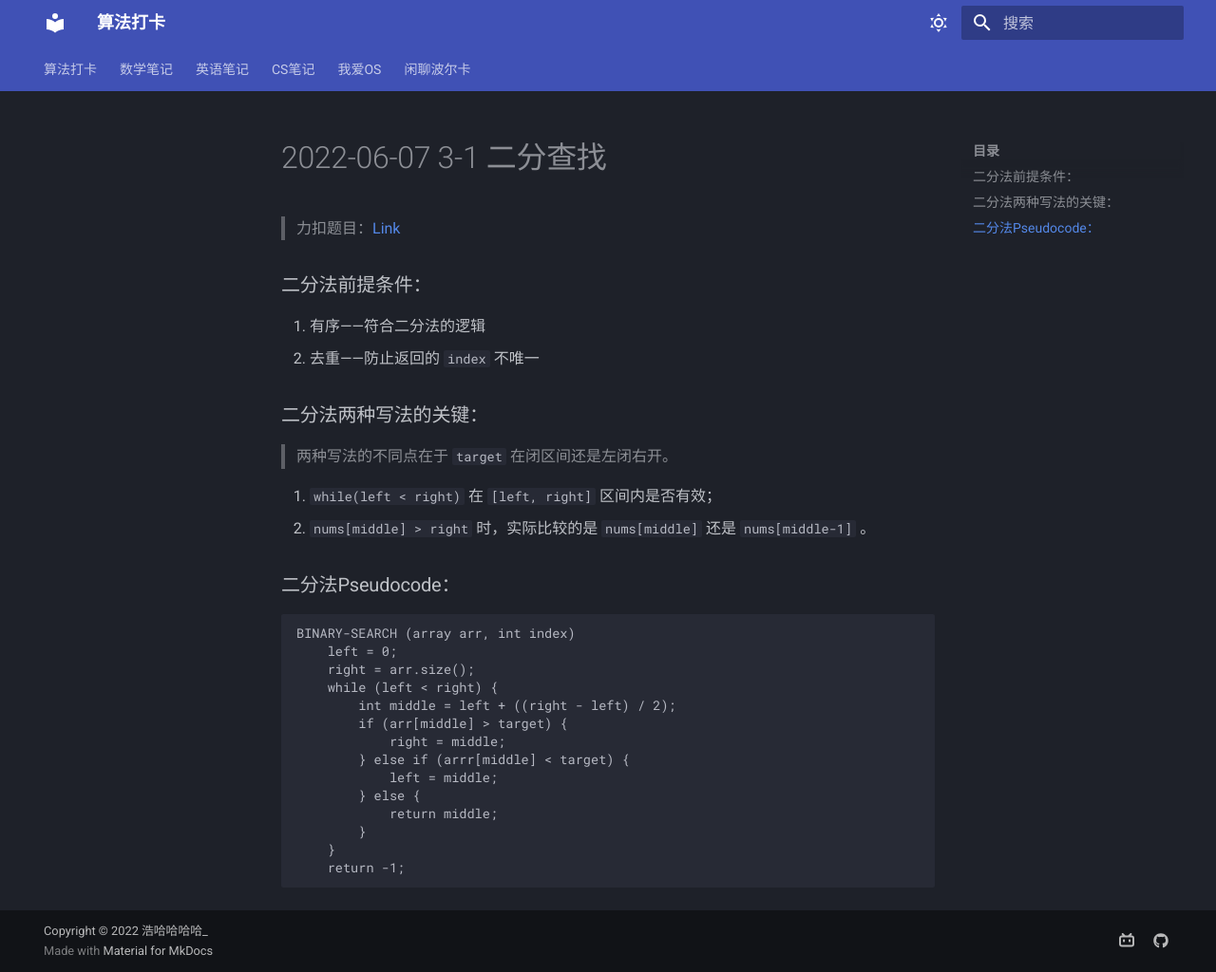
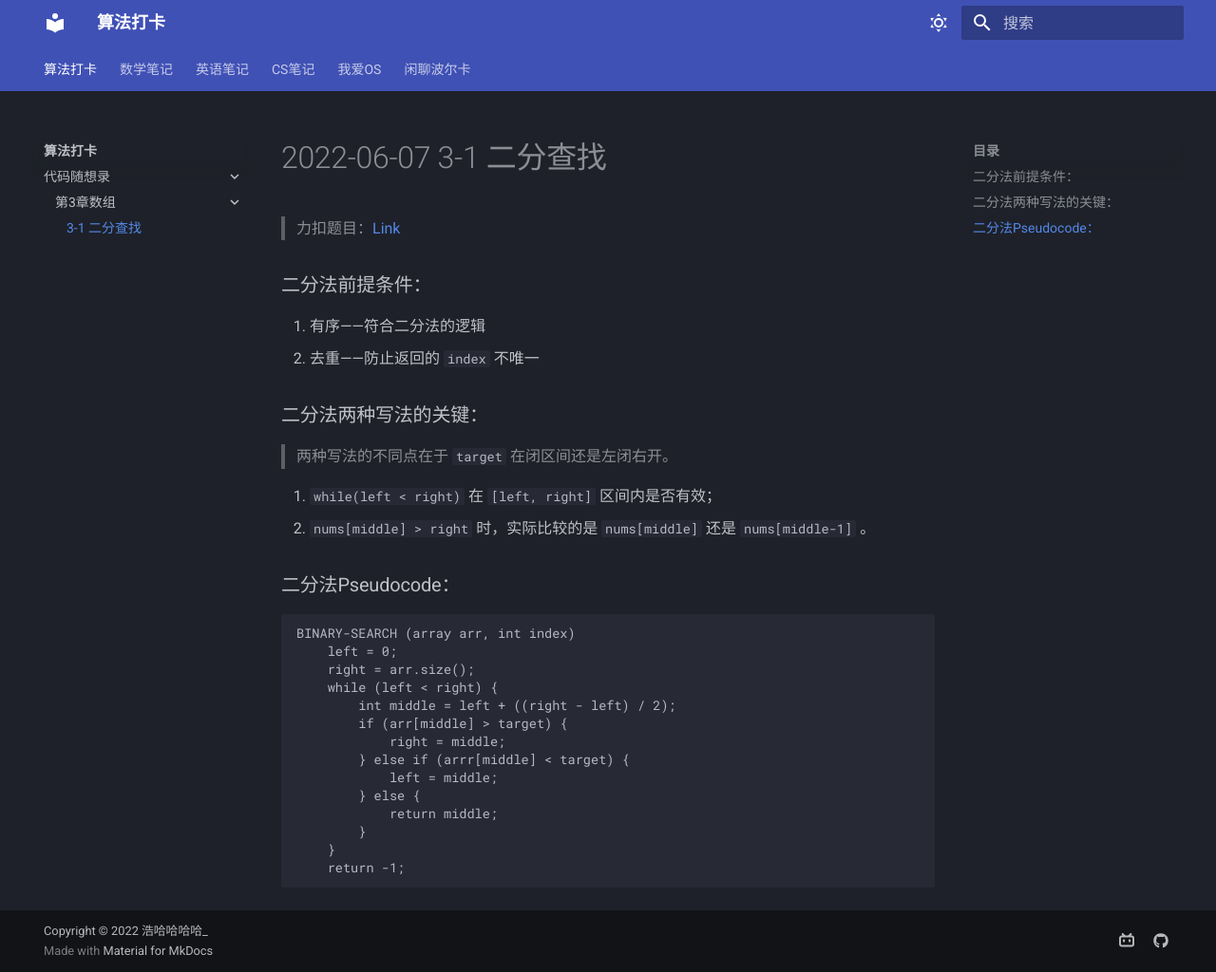
Before and after one commit to Haohahahaha/alg, an MkDocs documentation site: the page built from docs/CodeThinker/3/2022-06-07_3-1_二分查找.md, in a window 1280 px wide and 1024 px high. Shown: the whole window at 95% size. Built offline with MkDocs 1.6.1 and Material for MkDocs 9.7.7, drawn with Linux system fonts in a browser that asks for light colours; old or Windows-style settings are respelled for this version of MkDocs.

Commit message:
2022-07-25_15:21:02 update

```diff
--- a/mkdocs.yml
+++ b/mkdocs.yml
@@ -30,7 +30,7 @@ nav:
     - Home: index.md
     - 代码随想录:
       - 第3章数组:
-        - 3-1 二分查找: CodeThinker/3/2022-06-07\ 3-1\ 二分查找.md
+        - 3-1 二分查找: CodeThinker/3/2022-06-07_3-1_二分查找.md
   - 数学笔记: http://math.haohaha.cn
   - 英语笔记: http://eng.haohaha.cn
   - CS笔记: http://cs.haohaha.cn
```
Also changed, not shown: docs/CodeThinker/3/2022-06-07_3-1_二分查找.md (renamed from docs/CodeThinker/3/2022-06-07 3-1 二分查找.md).
